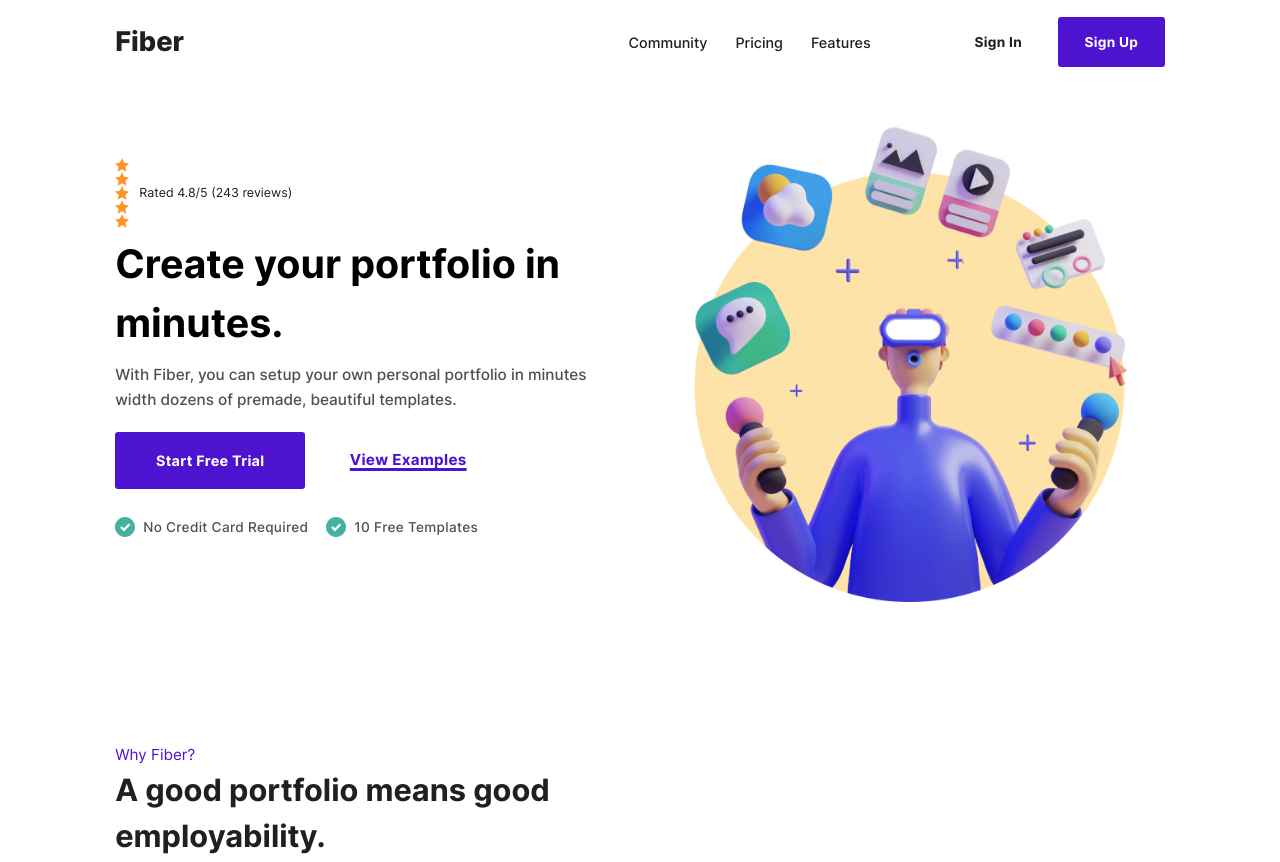
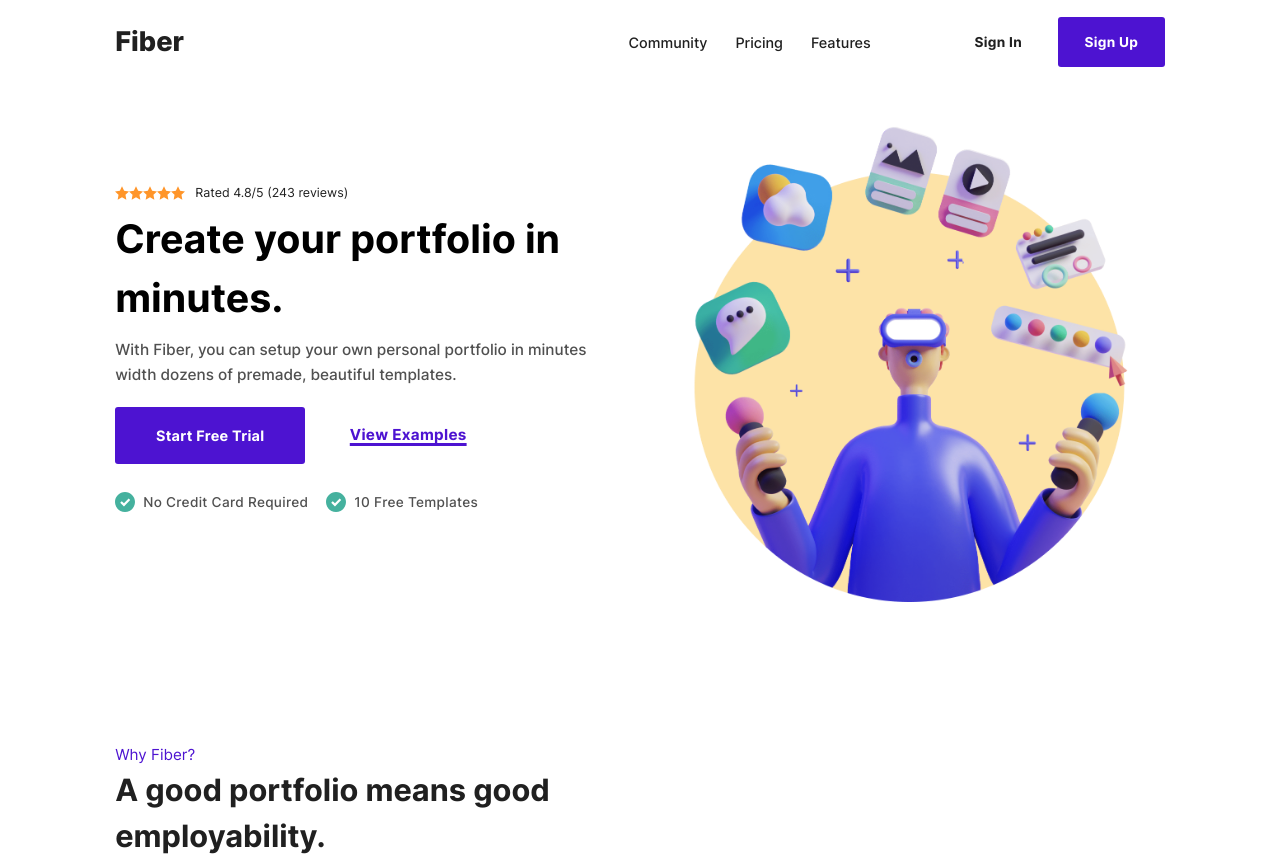
Before and after one commit to deividcode/fiber, a website built with Vite: page index.html in a window 1280 px wide. Shown: the top 862 px of the page. Built offline with nearby package versions, Linux system fonts and the light colour scheme.

Commit message:
mejorando detlles

```diff
--- a/src/css/styles.css
+++ b/src/css/styles.css
@@ -211,6 +211,9 @@ ul{
       font-weight: 400;
       font-size: .78em;
     }
+    &__starts{
+      display: flex;
+    }
     &__starts img{
       width: 14px;
       height: 14px;
@@ -328,9 +331,7 @@ ul{
 
   }
 
-
   /* ====== FOOTER ====== */
-
   .footer{
 
     padding: 46px 0;
@@ -346,6 +347,7 @@ ul{
       margin-top: 10px;
 
       & img{
+        display: inline-block;
         width: 14px;
       }
     }
```
